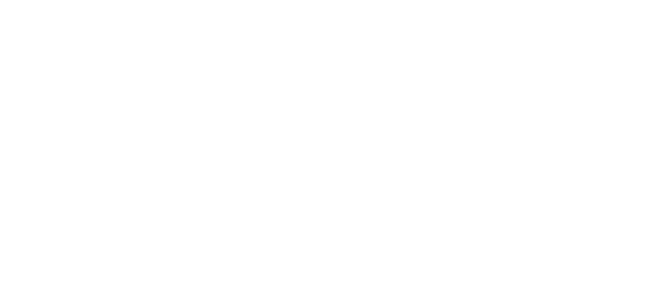
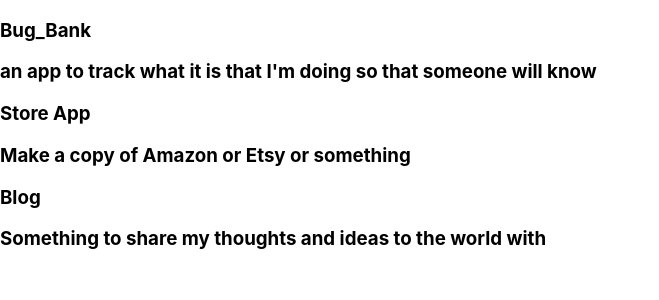
Before and after one commit to Tasups/bug-tracker-frontend, a React (Create React App) app: page /test in a window 1280 px wide. Shown: the top 300 px of the page, without its empty margins (0-659 px from the left). Built offline with nearby package versions, Linux system fonts and the light colour scheme.

Commit message:
test component used in root with App.js to test things out with pulling info from state

```diff
--- a/src/App.js
+++ b/src/App.js
@@ -4,6 +4,7 @@
 import ProjectBoard from './components/projectBoard/ProjectBoard'
 import SignUp from './components/signup/SignUp'
 import SignIn from './components/SignIn'
+import Test from './test'
 
 import './App.css'
 
@@ -16,6 +17,7 @@
       <Route path="/dashboard" element={<Dashboard />} />
       <Route path="/projectboard" element={<ProjectBoard />} />
       <Route path="/signup" element={<SignUp />} />
+      <Route path="/test" element={<Test />} />
     </Routes>
   );
 }
--- a/src/components/projectBoard/ProjectBoard.js
+++ b/src/components/projectBoard/ProjectBoard.js
@@ -115,8 +115,6 @@
 
     setTickets(newTicketArray)
   }
-
-
 
   const handleTicketClick = (e, id) => {
     e.preventDefault()
--- /dev/null
+++ b/src/test.js
@@ -0,0 +1,24 @@
+import { useState } from 'react'
+
+import data from './data/project-data'
+
+const Test = () => {
+
+  const [projects, setProjects] = useState(data)
+  const [tickets, setTickets] = useState(data)
+
+  return (
+    <>
+      {
+        projects?.map((el) => (
+            <div>
+              <h3>{el.projectTitle}</h3>
+              <h3>{el.description}</h3>
+            </div>
+        ))
+      }
+    </>
+  );
+}
+
+export default Test;
```
